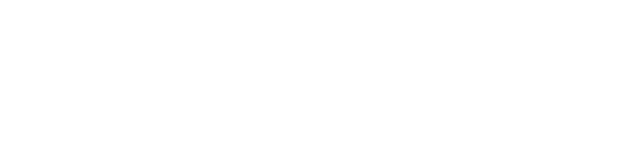
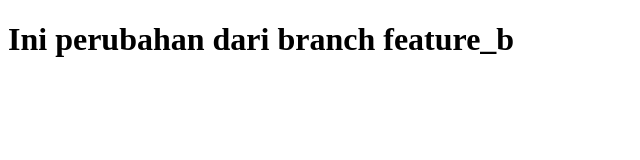
Before and after one commit to miftahfd/tugas_alta, a plain HTML site: page index.html in a window 1280 px wide. Shown: the whole page, without its empty margins (0-640 px from the left). Drawn offline with Linux system fonts and the light colour scheme.

Commit message:
tambah h1

```diff
--- a/index.html
+++ b/index.html
@@ -7,6 +7,6 @@
     <title>Document</title>
 </head>
 <body>
-
+    <h1>Ini perubahan dari branch feature_b</h1>
 </body>
 </html>
```
